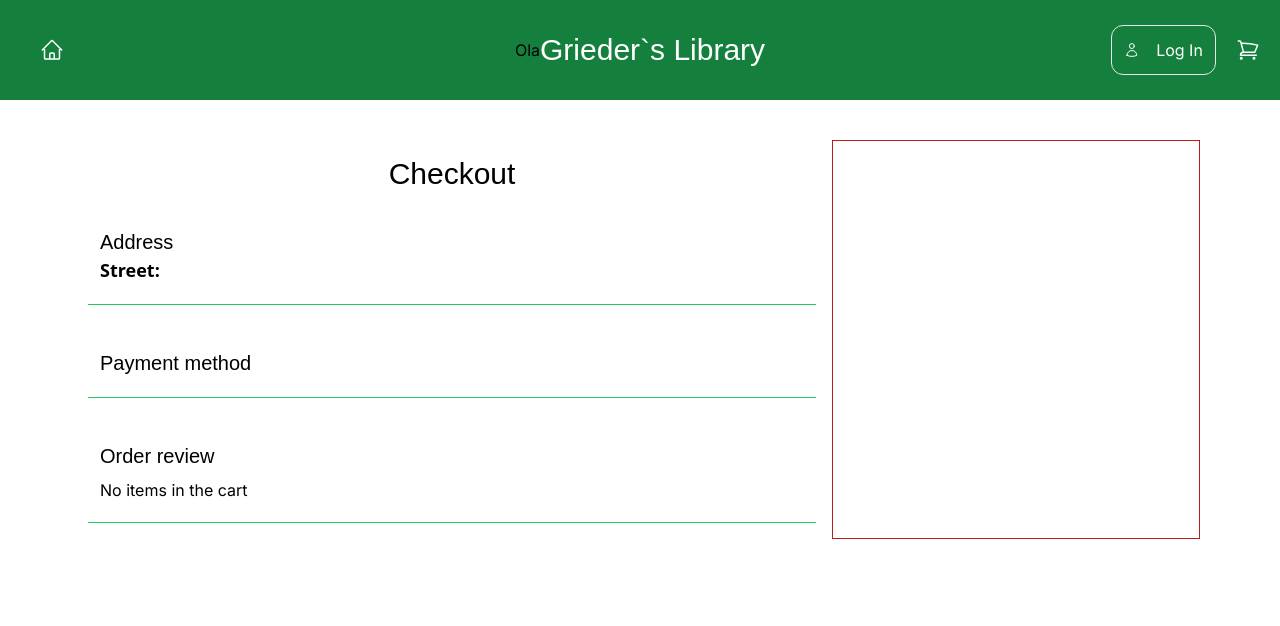
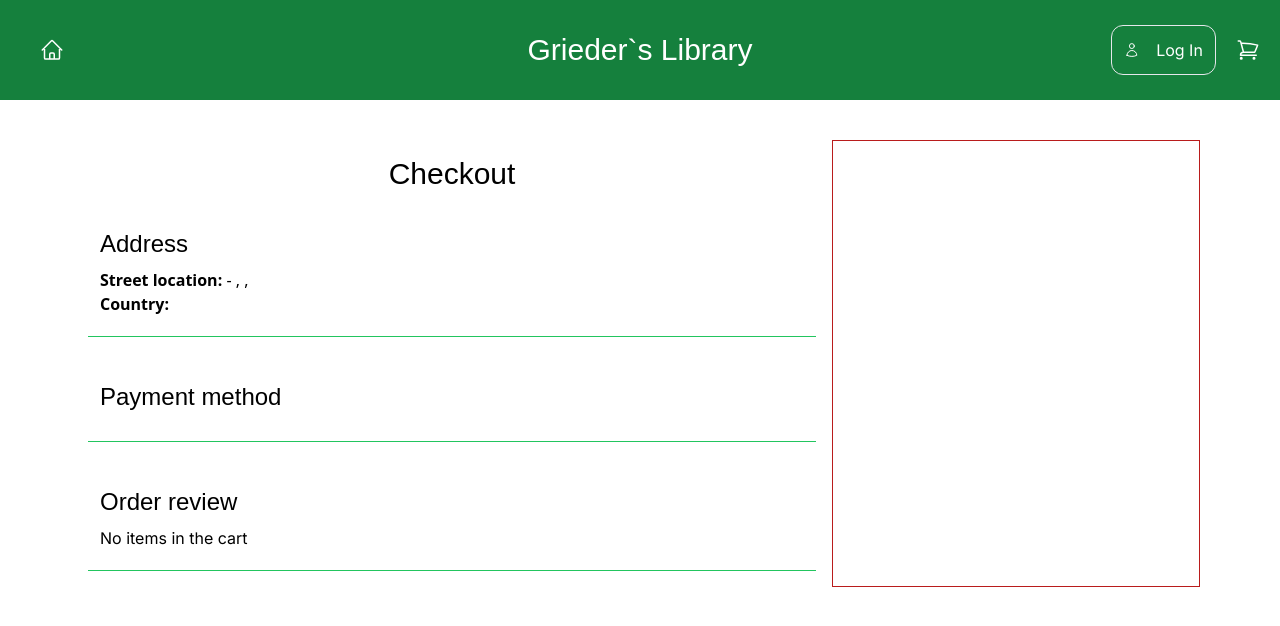
Before and after one commit to IgorGrieder/Library, a Next.js app in the folder library/: page /cart in a window 1280 px wide. Shown: the top 626 px of the page. Built offline with nearby package versions, Linux system fonts and the light colour scheme.

Commit message:
Changes made on the logic to store the books added to the cart in the localStorage

```diff
--- a/library/src/app/cart/page.tsx
+++ b/library/src/app/cart/page.tsx
@@ -15,19 +15,32 @@ const Page = () => {
             Checkout
           </h4>
           <div className="mb-2 border-b border-green-500 px-3 py-5">
-            <h4 className="text-bold font-Barlow text-xl">Address</h4>
-            <h6 className="font-sans text-lg font-bold">
-              Street:{' '}
+            <h4 className="text-bold font-Barlow mb-2 text-2xl">Address</h4>
+            <h6 className="font-sans text-base font-bold">
+              Street location:{' '}
               <span className="font-normal">
-                {userContext?.user.address.street}
+                {userContext?.user.address.street} -{' '}
+                {userContext?.user.address.number},{' '}
+                {userContext?.user.address.neighborhood},{' '}
+                {userContext?.user.address.complement}
+              </span>
+            </h6>
+            <h6 className="font-sans text-base font-bold">
+              Country:{' '}
+              <span className="font-normal">
+                {userContext?.user.address.country}
               </span>
             </h6>
           </div>
           <div className="mb-2 border-b border-green-500 px-3 py-5">
-            <h4 className="text-bold font-Barlow text-xl">Payment method</h4>
+            <h4 className="text-bold font-Barlow mb-2 text-2xl">
+              Payment method
+            </h4>
           </div>
           <div className="border-b border-green-500 px-3 py-5">
-            <h4 className="text-bold font-Barlow mb-2 text-xl">Order review</h4>
+            <h4 className="text-bold font-Barlow mb-2 text-2xl">
+              Order review
+            </h4>
             <div className="grid grid-cols-1 gap-2">
               {userContext?.user &&
               Object.keys(userContext?.user.cartItems).length > 0 ? (
--- a/library/src/components/card.tsx
+++ b/library/src/components/card.tsx
@@ -1,7 +1,8 @@
-import { userCtx } from '@/context/userContext';
+import UserContext, { userCtx } from '@/context/userContext';
 import { Book } from '@/types/types';
 import { useRouter } from 'next/navigation';
 import { useContext, useRef } from 'react';
+import { USER_ID_KEY } from './header';
 
 const Card = ({ name, category, price, author, image }: Book) => {
   const userContext = useContext(userCtx); // Getting the context
@@ -12,20 +13,30 @@ const Card = ({ name, category, price, author, image }: Book) => {
 
   // Function to make the logic of adding the books to the control hash
   const addItem = () => {
-    // If the user clicks on the Add to cart button it will just add the item to the user context
-    if (userContext?.user.cartItems[name] === undefined) {
-      // If the user haven`t added any quantity of the specific book
-      userContext?.setUser({
-        ...userContext.user,
-        cartItems: { ...userContext.user.cartItems, [name]: 1 },
-      });
-    } else {
-      const quantity = userContext.user.cartItems[name] + 1; // Getting the quantity of the book and incrementing it
-      userContext.setUser({
-        ...userContext.user,
-        cartItems: { ...userContext.user.cartItems, [name]: quantity },
-      });
-    }
+    if (!userContext) return; // in case userContext is actually null
+
+    const { user, setUser } = userContext;
+
+    // Update cartItems based on existing or new items
+    const updatedCartItems = {
+      ...user.cartItems,
+      [name]: (user.cartItems[name] || 0) + 1, // Increment quantity or start with 1
+    };
+
+    // Update userContext.user with new cartItems
+    setUser({
+      ...user,
+      cartItems: updatedCartItems,
+    });
+
+    // Update localStorage with updated user information
+    localStorage.setItem(
+      USER_ID_KEY,
+      JSON.stringify({
+        ...user,
+        cartItems: updatedCartItems, // Store only necessary data
+      }),
+    );
   };
 
   // Function to open the specific page relate to the book
--- a/library/src/components/header.tsx
+++ b/library/src/components/header.tsx
@@ -10,10 +10,6 @@ const Header = () => {
   const [showSignOut, setShowSignOut] = useState(false); // State variable to control the sign out box
   const [showBoxLogIn, setShowBoxLogIn] = useState(false); // State variable to control if the user box is going to be shown
   const router = useRouter(); // Instance of router to change the url
-
-  const show = () => {
-    console.log(userContext?.user);
-  };
 
   useEffect(() => {
     // Capturing information from the localStorage
@@ -69,9 +65,6 @@ const Header = () => {
 
   return (
     <div className="relative flex items-center justify-center bg-green-700 px-10 py-8 text-white">
-      <button className="text-black" onClick={show}>
-        Ola
-      </button>
       <button className="absolute left-0 ml-10" onClick={handleBackMenu}>
         <svg
           xmlns="http://www.w3.org/2000/svg"
--- a/library/src/types/types.ts
+++ b/library/src/types/types.ts
@@ -18,7 +18,7 @@ export type Book = {
 
 export type User = {
   user: string | null;
-  id: number | null;
+  id: string | null;
   role: string | null;
   address: {
     street: string | null;
```
Also changed, not shown: 1 other file (tests, documents, lock files or other folders).
